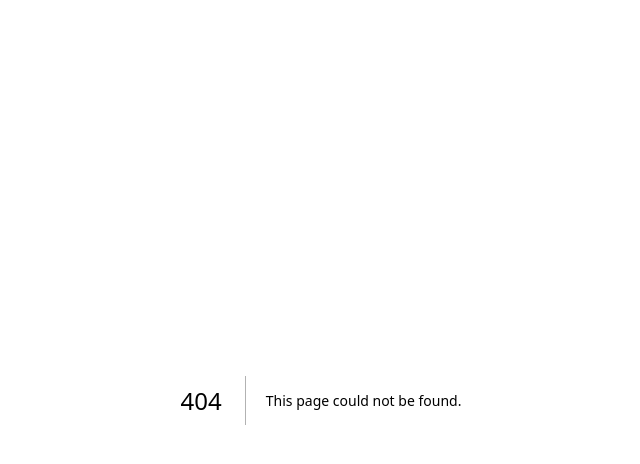
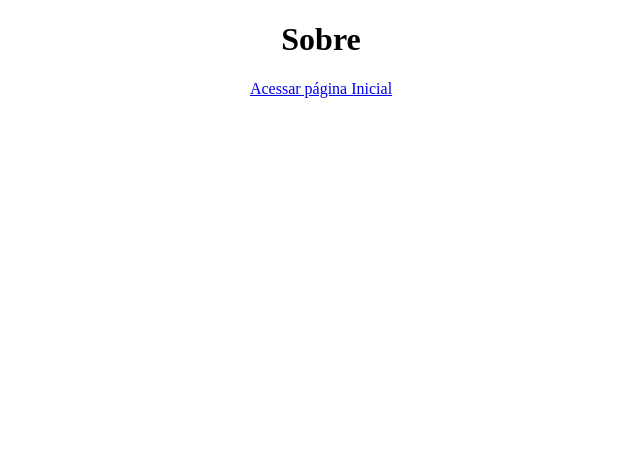
Before and after one commit to diegox300/senescencia, a Next.js app: page /sobre in a window 1280 px wide. Before the commit this address had no page. Shown: the top 464 px of the page, without its empty margins (319-959 px from the left). Built offline with nearby package versions, Linux system fonts and the light colour scheme.

Commit message:
Adicionando pages

```diff
--- a/pages/index.js
+++ b/pages/index.js
@@ -5,6 +5,8 @@ function Home(){
         <div>
             <center>
                 <h1>Home</h1>
+                <h3>Contador</h3>
+                <a href="/sobre">Acessar página Sobre </a>
                 <Contador />
              </center>
         </div>
@@ -15,11 +17,11 @@ function Contador(){
     const [contador,setContador] = useState(1);
 
     function adicionarContador(){
-        setContador(contador + 20 );
+        setContador(contador + 1 );
     }
    return(
          <div>
-            <div>{contador}</div>
+            <div><h4>{contador}</h4></div>
             <button onClick={adicionarContador}>Adicionar</button>
         </div>
     )
--- /dev/null
+++ b/pages/sobre.js
@@ -0,0 +1,12 @@
+function Sobre(){
+    return (
+        <div>
+            <center>
+                <h1>Sobre</h1>
+                <a href="/">Acessar página Inicial </a>
+             </center>
+        </div>
+    )
+}
+
+export default Sobre
```
